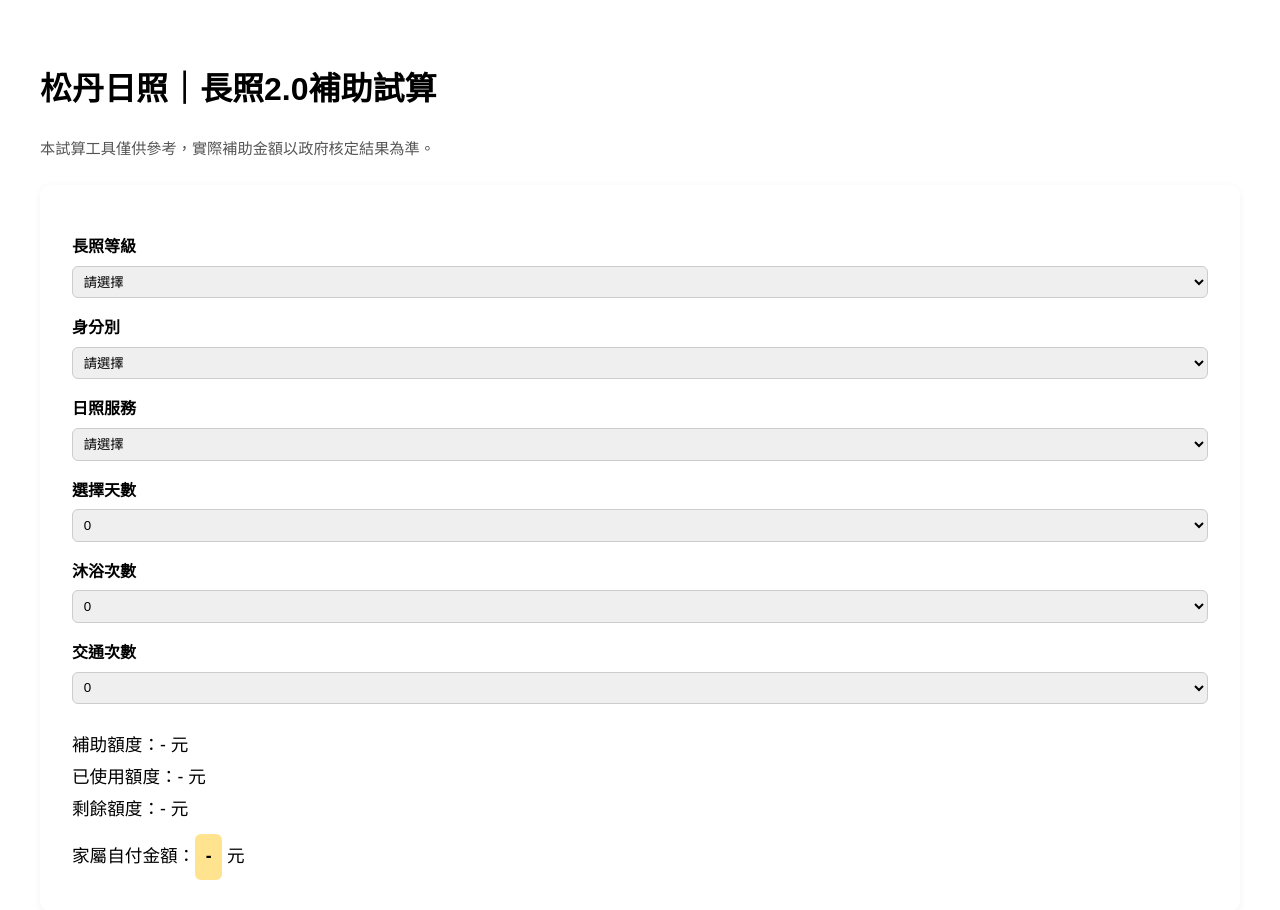
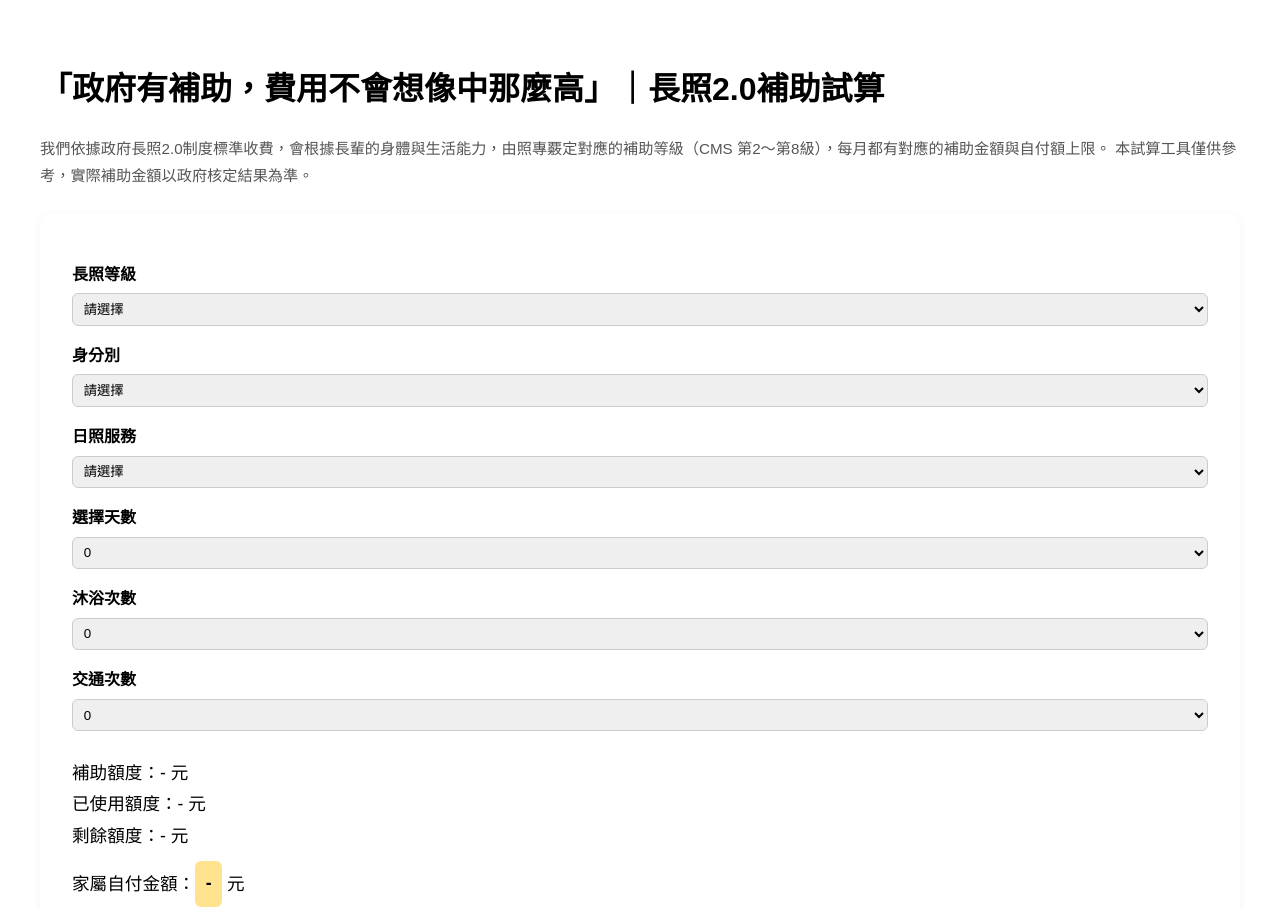
Before and after one commit to SONGDANDAYCARE/pricing, a plain HTML site: page index.html in a window 1280 px wide. Shown: the top 910 px of the page. Drawn offline with Linux system fonts and the light colour scheme.

Commit message:
index.html

```diff
--- a/index.html
+++ b/index.html
@@ -3,7 +3,7 @@
 <head>
   <meta charset="UTF-8">
   <meta name="viewport" content="width=device-width, initial-scale=1.0">
-  <title>松丹日照｜長照2.0補助試算</title>
+  <title>「政府有補助，費用不會想像中那麼高」｜長照2.0補助試算</title>
   <style>
 body {
   font-family: 'Noto Sans TC', sans-serif;
@@ -112,8 +112,10 @@ body {
   </style>
 </head>
 <body>
-  <h1>松丹日照｜長照2.0補助試算</h1>
-  <p class="tool-notice">本試算工具僅供參考，實際補助金額以政府核定結果為準。</p>
+  <h1>「政府有補助，費用不會想像中那麼高」｜長照2.0補助試算</h1>
+  <p class="tool-notice">
+我們依據政府長照2.0制度標準收費，會根據長輩的身體與生活能力，由照專覈定對應的補助等級（CMS 第2～第8級），每月都有對應的補助金額與自付額上限。
+本試算工具僅供參考，實際補助金額以政府核定結果為準。</p>
 
   <div class="card">
     <label for="level">長照等級</label>
```
